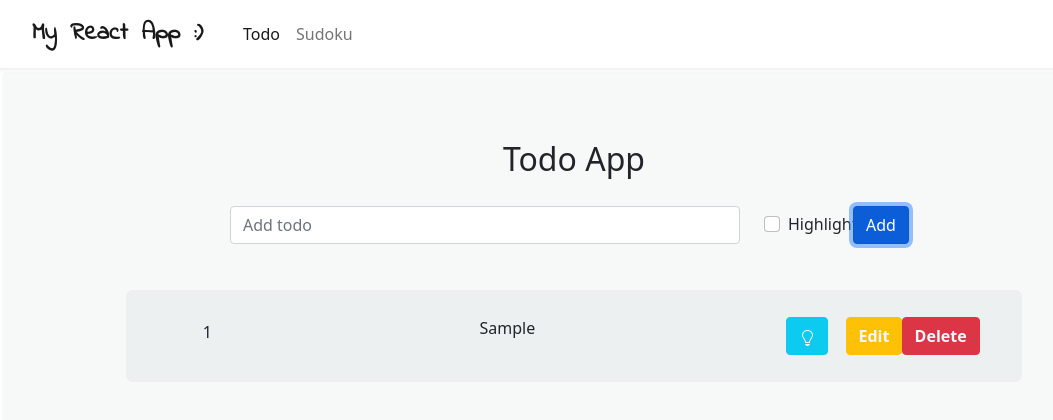
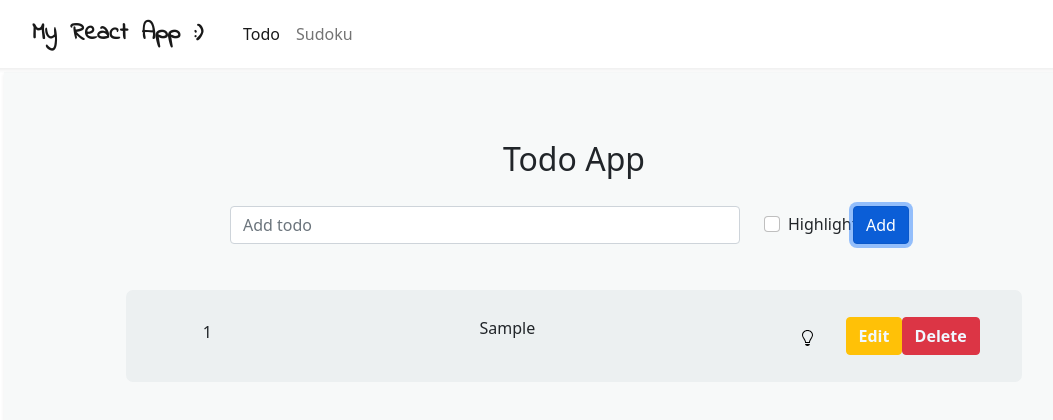
Before and after one commit to 6010210107/LazyApp, a React (Create React App) app: page /todo in a window 1280 px wide. Both pictures are taken after typing "Sample" into the empty fields and a click on the button "Add". Shown: the top 420 px of the page, without its empty margins (66-1119 px from the left). Built offline with nearby package versions, Linux system fonts and the light colour scheme.

Commit message:
finish todoapp

```diff
--- a/src/App.js
+++ b/src/App.js
@@ -1,12 +1,12 @@
 // import "./App.css";
-import { Navigation, Navbar } from "./components";
+import { Navigation, NavigationBar } from "./components";
 import { BrowserRouter as Router } from "react-router-dom";
 import "./App.css";
 
 function App() {
   return (
     <Router>
-      <Navbar />
+      <NavigationBar />
       <Navigation />
     </Router>
   );
--- a/src/components/index.js
+++ b/src/components/index.js
@@ -1,4 +1,4 @@
 export {default as Navigation} from './navigation/Navigation'
-export {default as Navbar} from './navigation/Navbar'
+export {default as NavigationBar} from './navigation/Navbar'
 export {default as TodoItem} from './todo/TodoItem'
 export {default as TodoForm} from './todo/TodoForm'
--- a/src/components/navigation/Navbar.js
+++ b/src/components/navigation/Navbar.js
@@ -3,7 +3,7 @@ import { NavLink, withRouter } from "react-router-dom";
 
 import "./Navbar.css";
 
-const Navigation = () => {
+const NavigationBar = () => {
   return (
     <Navbar animation="false" expand="lg" className="min-vw-100 shadow-sm">
       <Container>
@@ -39,4 +39,4 @@ const Navigation = () => {
   );
 };
 
-export default withRouter(Navigation);
+export default withRouter(NavigationBar);
--- a/src/components/todo/TodoItem.css
+++ b/src/components/todo/TodoItem.css
@@ -9,13 +9,18 @@
   display: flex;
   justify-content: center;
   align-items: center;
+  border-radius: 50% !important;
 }
 .item-btn {
   margin: 5px 0;
   padding: 5px;
   font-weight: 600 !important;
-  color:aliceblue !important;
+  color: aliceblue !important;
+}
 
+.item-btn:focus {
+  outline: none !important;
+  box-shadow: none !important;
 }
 
 .d-flex-center {
@@ -30,18 +35,22 @@
 
 .item-form {
   width: 100% !important;
-  padding:7px !important;
+  padding: 7px !important;
 }
 
-
-
 .item-content-paragraph {
-  text-align: center
+  text-align: center;
 }
 .highlight {
+  /* border: 5px solid #F4D160; */
+  background: #fbeeac !important;
+  /* box-shadow: 0px 0px 10px 2px #f4d160 inset; */
+  margin-bottom: 20px;
+}
 
-  /* border: 5px solid #F4D160; */
-  background: #FBEEAC !important;
-  box-shadow:0px 0px 10px 2px #F4D160 inset;
-  margin-bottom:20px;
+.white-btn {
+  background: transparent !important;
+  color: black !important;
+  border: none !important;
+  font-weight: 900 !important;
 }
--- a/src/components/todo/TodoItem.js
+++ b/src/components/todo/TodoItem.js
@@ -62,7 +62,7 @@ const TodoItem = ({ index, content, highlight, action }) => {
             <Col xs={6} sm={4} lg={1} className="item-btn-container">
               <Button
                 variant="info"
-                className="item-btn"
+                className={`item-btn ${isHighlight ? "" : "white-btn"}`}
                 onClick={() => {
                   setIsHighlight(!isHighlight);
                   dispatch(highlightTodo(index))
```
